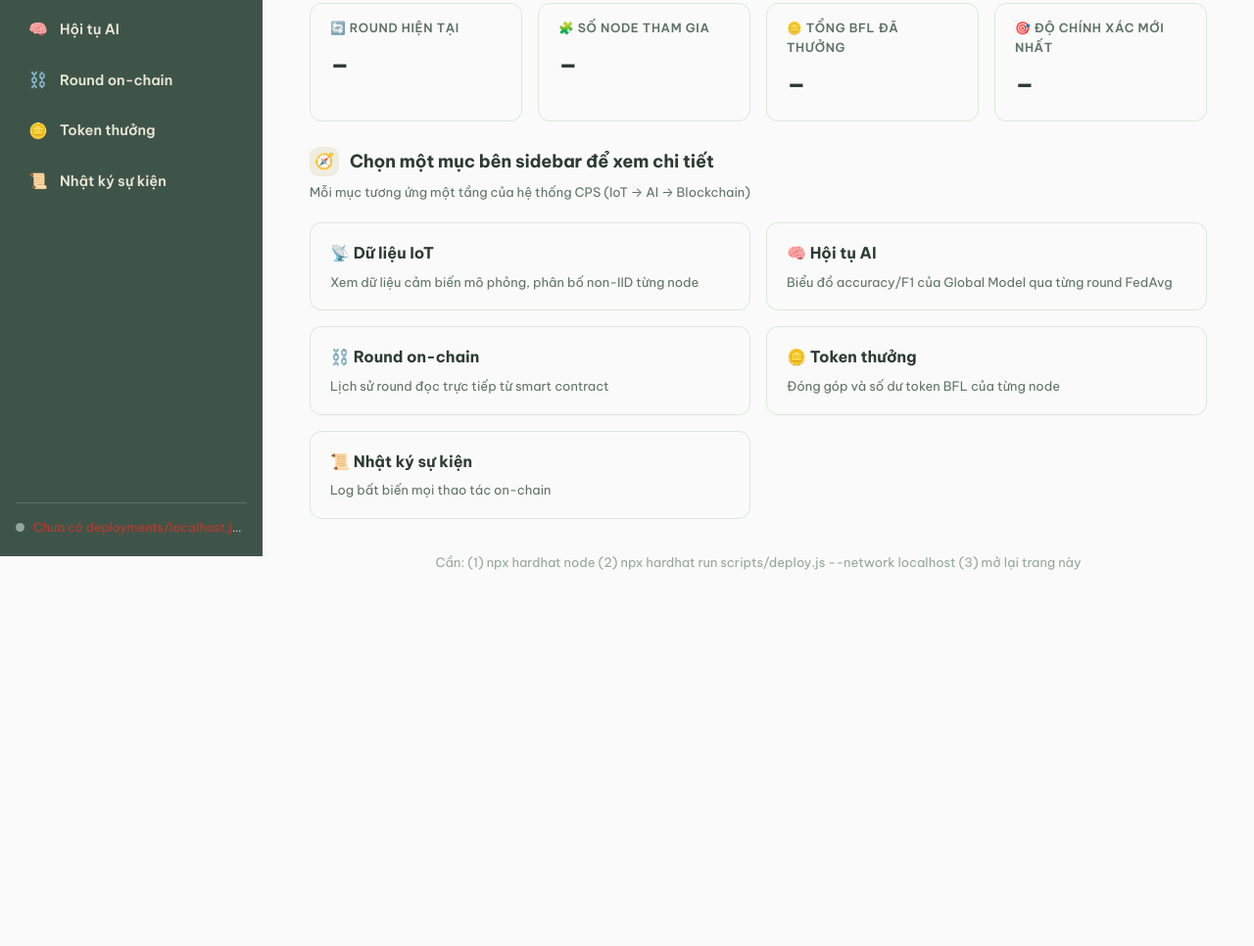
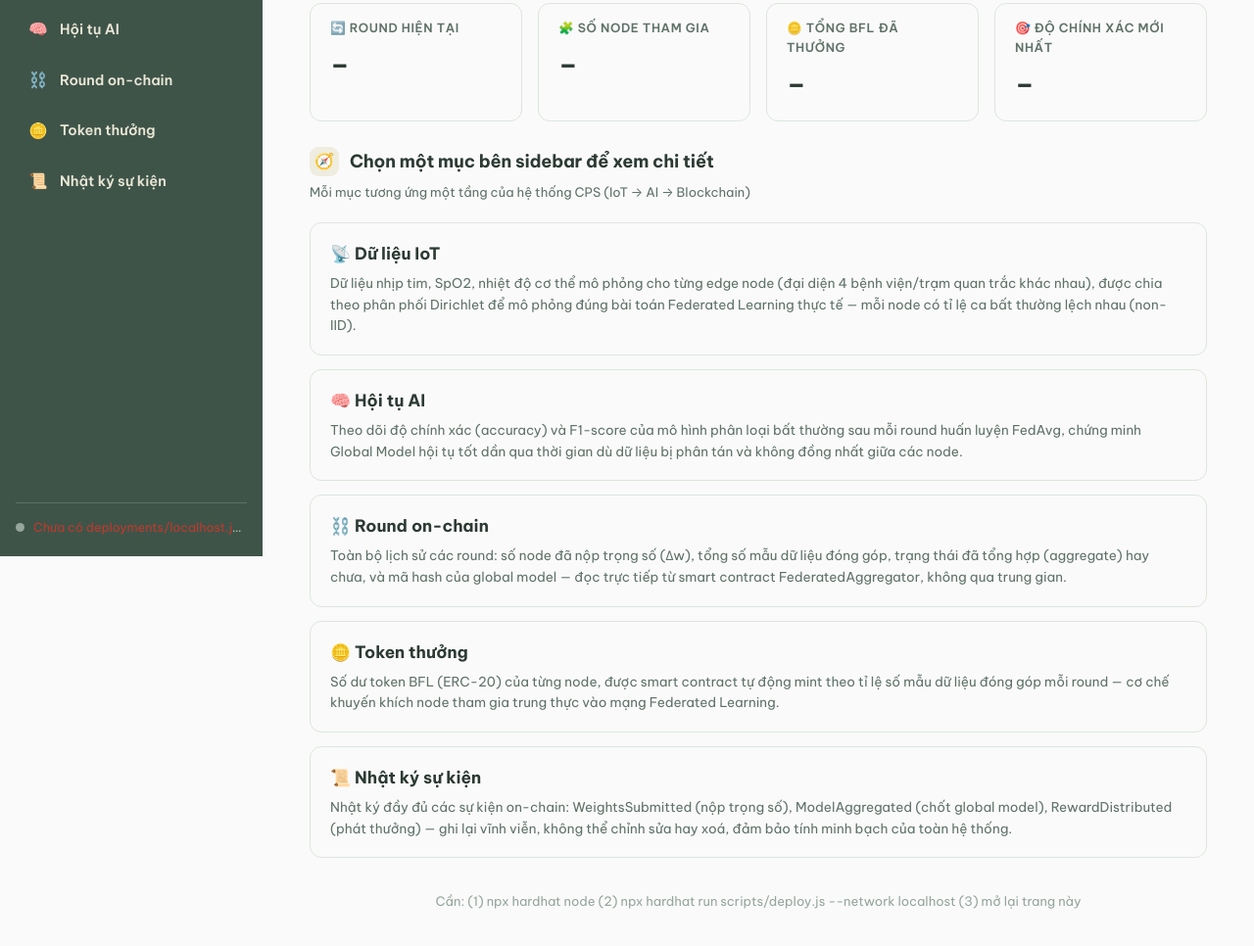
Before and after one commit to minhchien2329/BlockFL-nh-p, a website: page dashboard/index.html in a window 1280 px wide. Shown: the part 232-1198 px from the top of the page at 98% size. Before the commit the page ends 887 px from the top, so only its background shows below. Drawn offline with nearby package versions, Linux system fonts and the light colour scheme; no server answers.

Commit message:
Dashboard: quicklinks trang Tong quan xep 1 hang, mo ta chi tiet hon
- .quicklinks: repeat(2,1fr) -> 1fr (moi the 1 hang)
- Mo rong noi dung mo ta cua ca 5 the: giai thich ro hon du lieu/y
  nghia moi trang thay vi 1 cau ngan gon
- Tang nhe font tieu de/mo ta cho de doc

```diff
--- a/dashboard/index.html
+++ b/dashboard/index.html
@@ -60,11 +60,26 @@
       <h2><span class="ico">🧭</span>Chọn một mục bên sidebar để xem chi tiết</h2>
       <p class="hint">Mỗi mục tương ứng một tầng của hệ thống CPS (IoT → AI → Blockchain)</p>
       <div class="quicklinks">
-        <a class="qlink" href="iot.html"><b>📡 Dữ liệu IoT</b><span>Xem dữ liệu cảm biến mô phỏng, phân bố non-IID từng node</span></a>
-        <a class="qlink" href="ai.html"><b>🧠 Hội tụ AI</b><span>Biểu đồ accuracy/F1 của Global Model qua từng round FedAvg</span></a>
-        <a class="qlink" href="rounds.html"><b>⛓️ Round on-chain</b><span>Lịch sử round đọc trực tiếp từ smart contract</span></a>
-        <a class="qlink" href="rewards.html"><b>🪙 Token thưởng</b><span>Đóng góp và số dư token BFL của từng node</span></a>
-        <a class="qlink" href="events.html"><b>📜 Nhật ký sự kiện</b><span>Log bất biến mọi thao tác on-chain</span></a>
+        <a class="qlink" href="iot.html">
+          <b>📡 Dữ liệu IoT</b>
+          <span>Dữ liệu nhịp tim, SpO2, nhiệt độ cơ thể mô phỏng cho từng edge node (đại diện 4 bệnh viện/trạm quan trắc khác nhau), được chia theo phân phối Dirichlet để mô phỏng đúng bài toán Federated Learning thực tế — mỗi node có tỉ lệ ca bất thường lệch nhau (non-IID).</span>
+        </a>
+        <a class="qlink" href="ai.html">
+          <b>🧠 Hội tụ AI</b>
+          <span>Theo dõi độ chính xác (accuracy) và F1-score của mô hình phân loại bất thường sau mỗi round huấn luyện FedAvg, chứng minh Global Model hội tụ tốt dần qua thời gian dù dữ liệu bị phân tán và không đồng nhất giữa các node.</span>
+        </a>
+        <a class="qlink" href="rounds.html">
+          <b>⛓️ Round on-chain</b>
+          <span>Toàn bộ lịch sử các round: số node đã nộp trọng số (Δw), tổng số mẫu dữ liệu đóng góp, trạng thái đã tổng hợp (aggregate) hay chưa, và mã hash của global model — đọc trực tiếp từ smart contract FederatedAggregator, không qua trung gian.</span>
+        </a>
+        <a class="qlink" href="rewards.html">
+          <b>🪙 Token thưởng</b>
+          <span>Số dư token BFL (ERC-20) của từng node, được smart contract tự động mint theo tỉ lệ số mẫu dữ liệu đóng góp mỗi round — cơ chế khuyến khích node tham gia trung thực vào mạng Federated Learning.</span>
+        </a>
+        <a class="qlink" href="events.html">
+          <b>📜 Nhật ký sự kiện</b>
+          <span>Nhật ký đầy đủ các sự kiện on-chain: WeightsSubmitted (nộp trọng số), ModelAggregated (chốt global model), RewardDistributed (phát thưởng) — ghi lại vĩnh viễn, không thể chỉnh sửa hay xoá, đảm bảo tính minh bạch của toàn hệ thống.</span>
+        </a>
       </div>
     </section>
 
--- a/dashboard/style.css
+++ b/dashboard/style.css
@@ -228,15 +228,15 @@ td.mono, .hash { font-family: ui-monospace, Consolas, monospace; font-size: 13px
 .legend i { width: 11px; height: 11px; border-radius: 3px; display: inline-block; }
 
 /* ---------- Quick links (trang Tổng quan) ---------- */
-.quicklinks { display: grid; grid-template-columns: repeat(2, 1fr); gap: 16px; }
+.quicklinks { display: grid; grid-template-columns: 1fr; gap: 14px; }
 .qlink {
   display: flex; flex-direction: column; gap: 6px; text-decoration: none;
   background: transparent; border: 1px solid var(--line); border-radius: 12px;
   padding: 18px 20px; transition: border-color .15s, transform .15s;
 }
 .qlink:hover { border-color: var(--sage-dark); transform: translateY(-2px); }
-.qlink b { color: var(--text); font-size: 16px; }
-.qlink span { color: var(--muted); font-size: 13px; }
+.qlink b { color: var(--text); font-size: 17px; }
+.qlink span { color: var(--muted); font-size: 13.5px; line-height: 1.6; }
 @media (max-width: 720px) { .quicklinks { grid-template-columns: 1fr; } }
 
 /* ---------- Data grid (sensor preview) ---------- */
```
